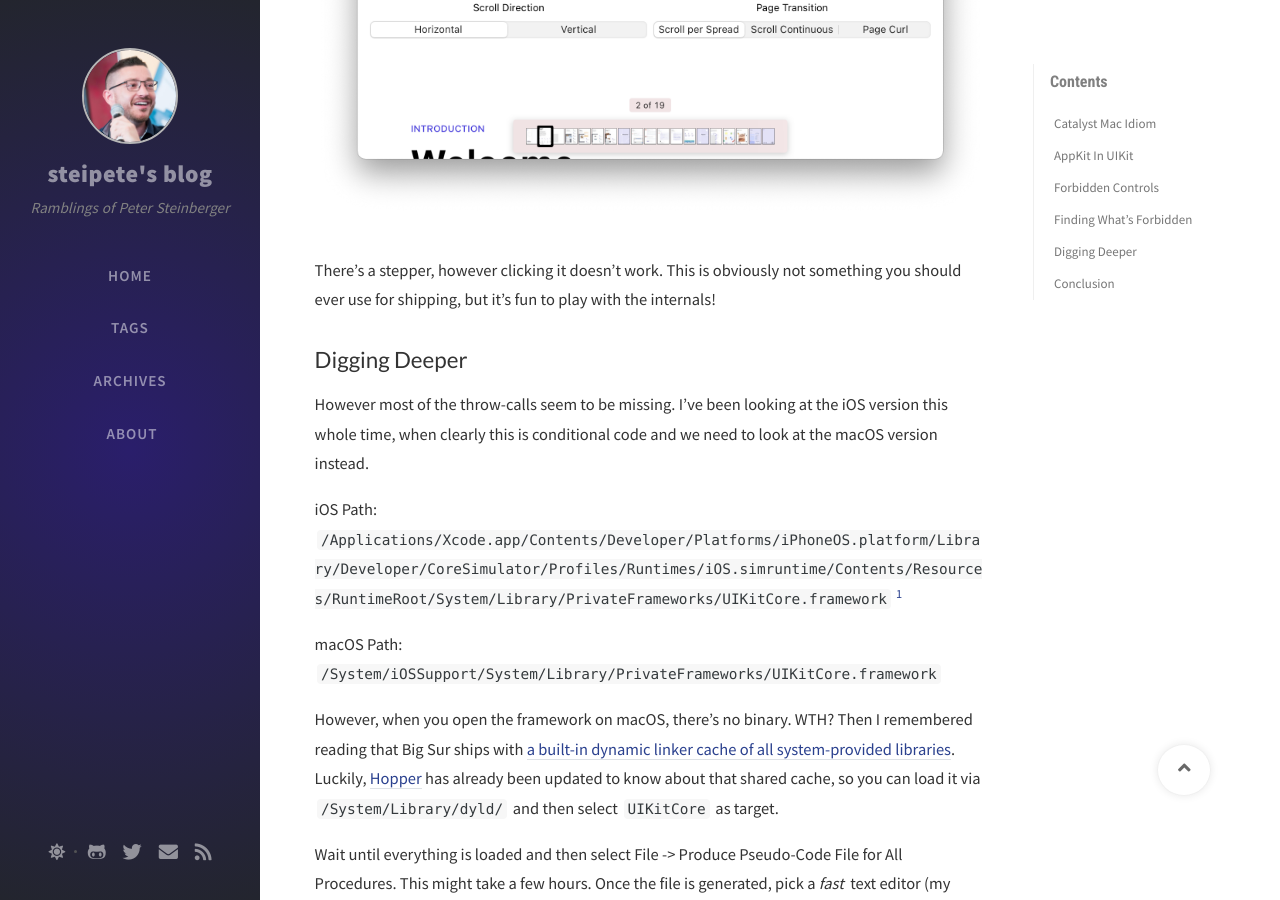
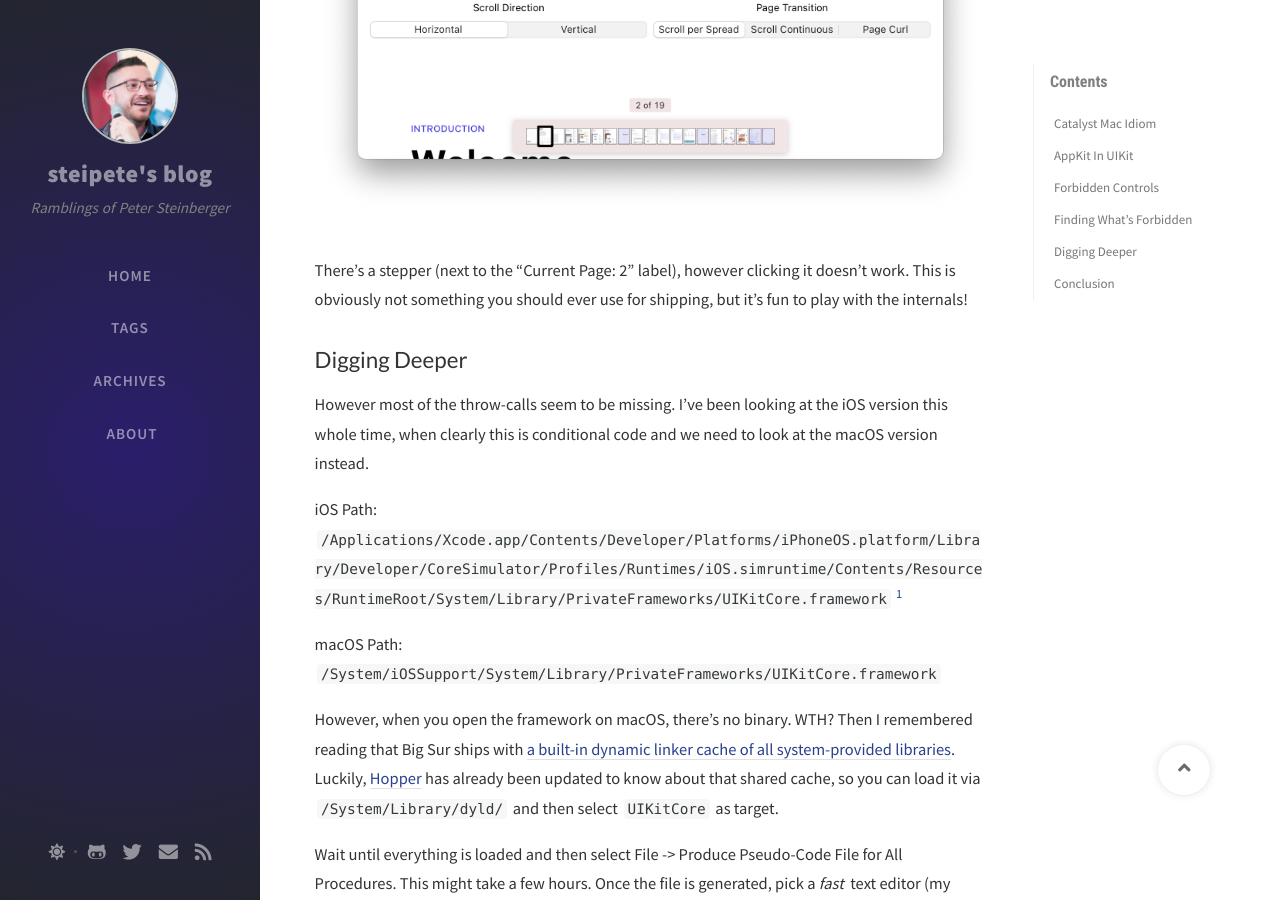
Before and after one commit to steipete/steipete.com, a Jekyll site: the page built from _posts/2020-09-22-forbidden-controls-in-catalyst-mac-idiom.md, in a window 1280 px wide and 900 px high, scrolled down 3875 px. Built offline with Jekyll 4.4.1, drawn with Linux system fonts in a browser that asks for light colours; nearby versions of some CDN libraries; comment, search, counter and statistics services are not loaded.

Commit message:
lipstick

```diff
--- a/_posts/2020-09-22-forbidden-controls-in-catalyst-mac-idiom.md
+++ b/_posts/2020-09-22-forbidden-controls-in-catalyst-mac-idiom.md
@@ -115,7 +115,7 @@ The main method throwing is `_throwForUnsupportedNonMacIdiomBehaviorWithReason`,
 
 ![UIStepper on macOS via a hack](/assets/img/2020/mac-idiom-forbidden-controls/hacked-uistepper.png)
 
-There's a stepper, however clicking it doesn't work. This is obviously not something you should ever use for shipping, but it's fun to play with the internals!
+There's a stepper (next to the "Current Page: 2" label), however clicking it doesn't work. This is obviously not something you should ever use for shipping, but it's fun to play with the internals!
 
 ## Digging Deeper
 
```
